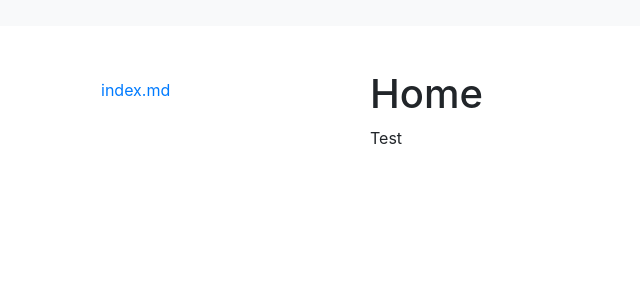
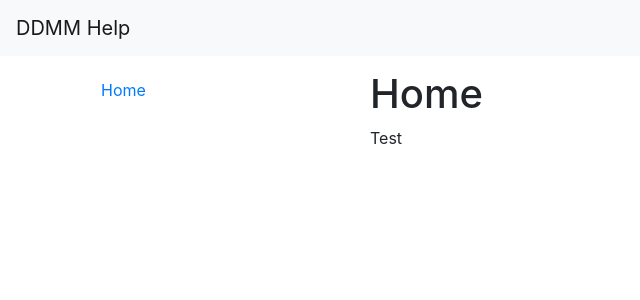
Before and after one commit to DokiDokiModManager/Help, a Jekyll site: the page built from index.md, in a window 1280 px wide. Shown: the top 300 px of the page, without its empty margins (0-640 px from the left). Built offline with Jekyll 4.4.1, drawn with Linux system fonts in a browser that asks for light colours; nearby versions of some CDN libraries; our own code applies the rules of GitHub Pages for plain Markdown files.

Commit message:
Not initial commit

```diff
--- a/_config.yml
+++ b/_config.yml
@@ -1 +1 @@
-site_name: DDMM Help
+site_title: DDMM Help
--- a/_layouts/default.html
+++ b/_layouts/default.html
@@ -22,7 +22,7 @@
             <div class="col-md-3">
                 <nav class="nav nav-pills flex-column">
                     {% for page in site.pages %}
-                    <a href="{{ page.url }}" class="nav-link">{{ page.name }}</a>
+                    <a href="{{ page.url }}" class="nav-link">{{ page.title }}</a>
                     {% endfor %}
                 </nav>
             </div>
```
